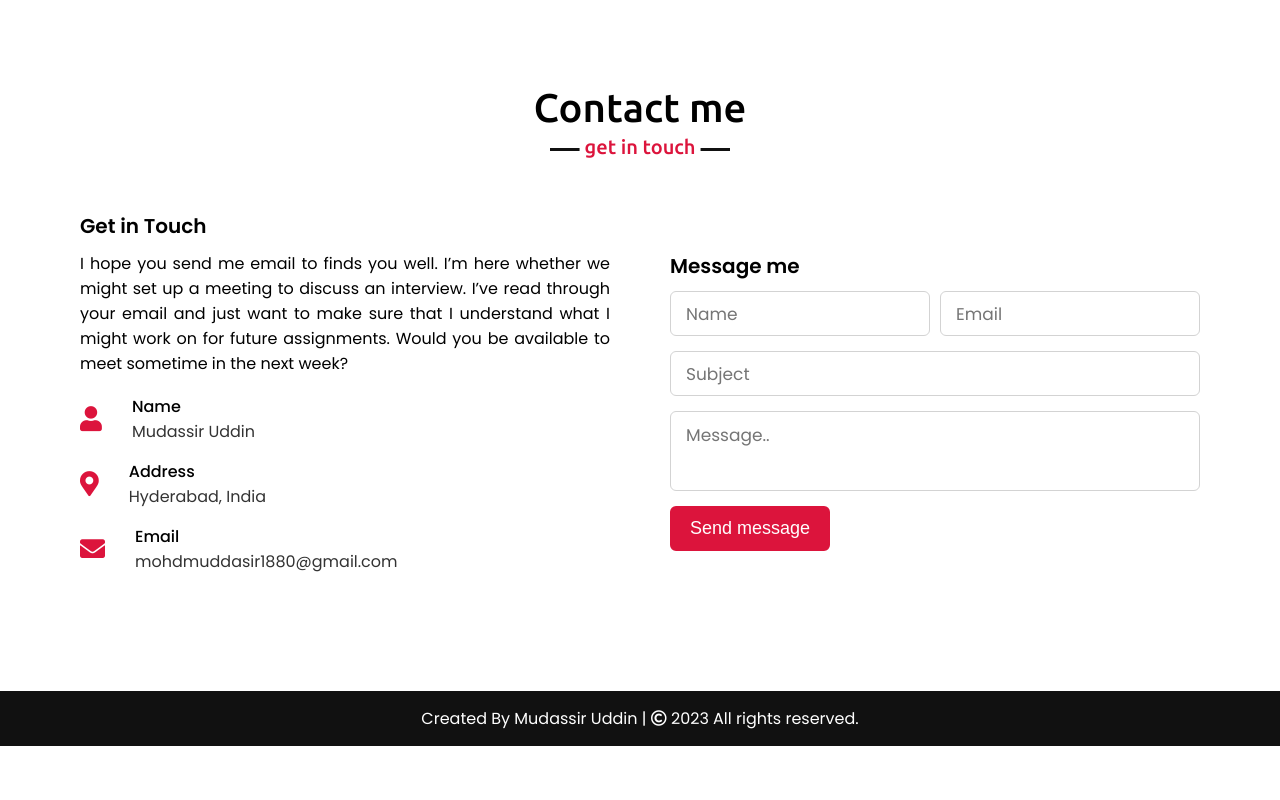
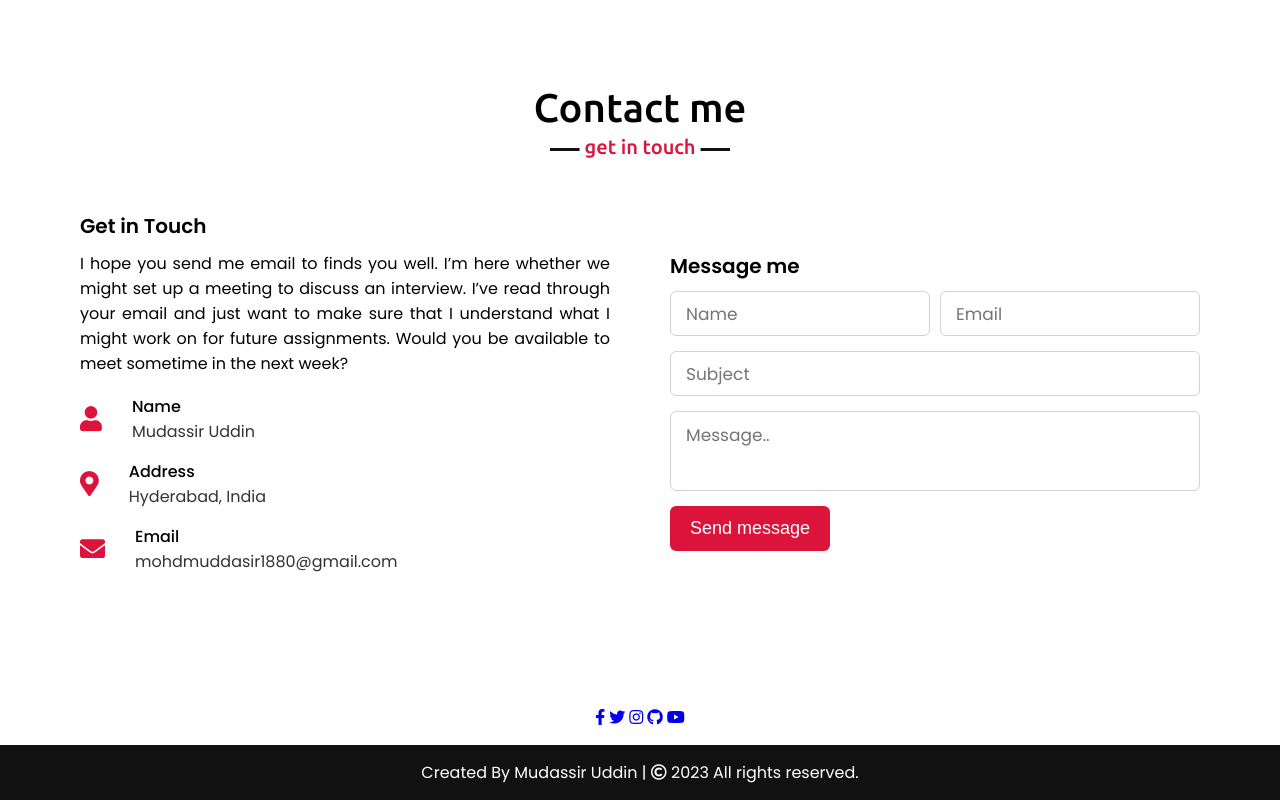
Before and after one commit to mudassiruddin-coding/mudassir_portfolio.github.io, a plain HTML site: page index.html in a window 1280 px wide. Shown: the part 3746-4546 px from the top of the page. Before the commit the page ends 4492 px from the top, so only its background shows below. Drawn offline with nearby package versions, Linux system fonts and the light colour scheme.

Commit message:
Update index.html

```diff
--- a/index.html
+++ b/index.html
@@ -292,7 +292,20 @@ I have also done some python projects in django and flask frameworks with a UI :
                 </div>
             </div>
         </div>
-    </section>
+    </section><br>
+
+    <p>
+        <div style="text-align: center; width: 100%;">
+            <div class="icons" >
+
+                <a href="https://www.facebook.com/muddasirmuddasir786" class="fb" target="_blank "><i class="fab fa-facebook-f"></i></a>
+                <a href="#" class="twitter"><i class="fab fa-twitter" target="_blank "></i></a>
+                <a href="https://www.instagram.com/m.bad_boy_4u/" target="_blank " class="insta"><i class="fab fa-instagram"></i></a>
+                <a href="https://github.com/mudassiruddin-coding" target="_blank " class="git"><i class="fab fa-github"></i></a>
+                <a href="#" class="yt"><i target="_blank " class="fab fa-youtube"></i></a>
+            </div>
+        </div>
+    </p><br>
 
     <!-- footer section start -->
     <footer>
```
